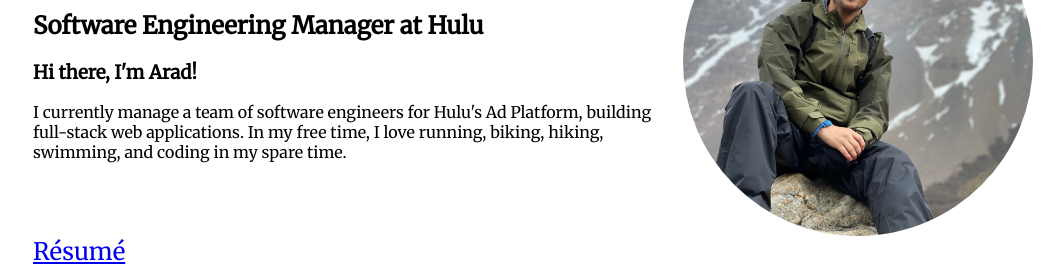
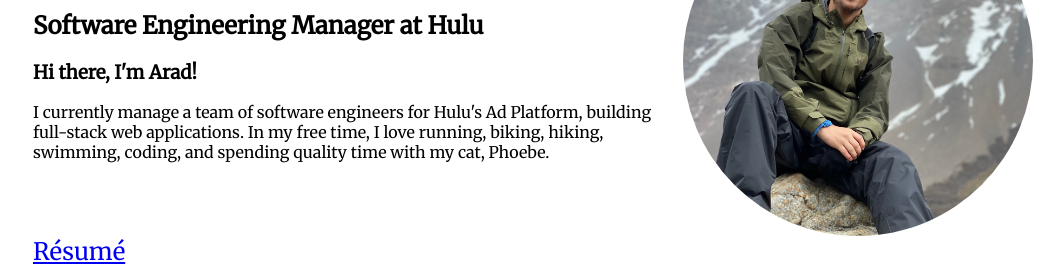
Before and after one commit to aradmargalit/portfolio, a Gatsby site: page / in a window 1280 px wide. Shown: the part 294-563 px from the top of the page, without its empty margins (107-1171 px from the left). Built offline with nearby package versions, Linux system fonts and the light colour scheme; Gatsby itself is replaced by a stand-in of ours.

Commit message:
Can't forget Phoebe

```diff
--- a/src/pages/index.tsx
+++ b/src/pages/index.tsx
@@ -22,7 +22,8 @@ function Landing(): JSX.Element {
           <h3>Hi there, I&apos;m Arad!</h3>
           <p>
             I currently manage a team of software engineers for Hulu&apos;s Ad Platform, building full-stack web
-            applications. In my free time, I love running, biking, hiking, swimming, and coding in my spare time.
+            applications. In my free time, I love running, biking, hiking, swimming, coding, and spending quality time
+            with my cat, Phoebe.
           </p>
         </div>
         <StaticImage
```
